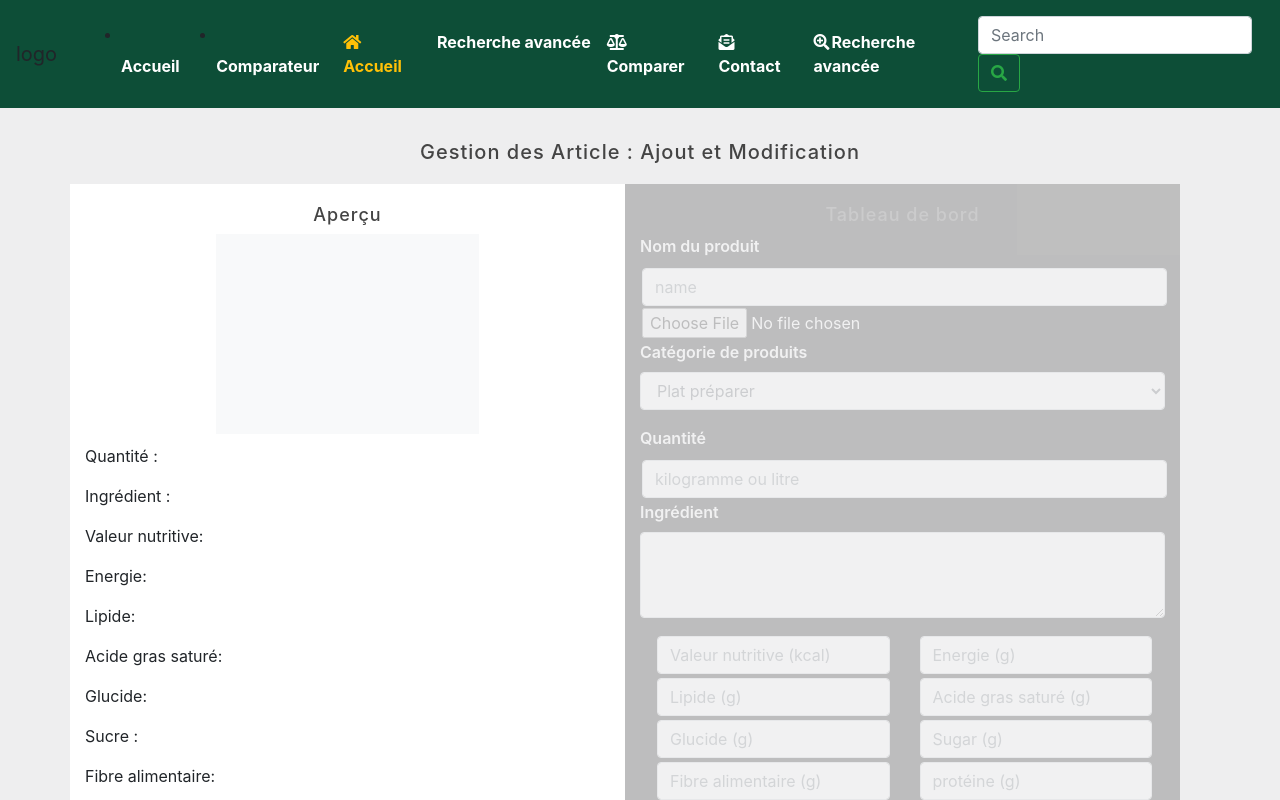
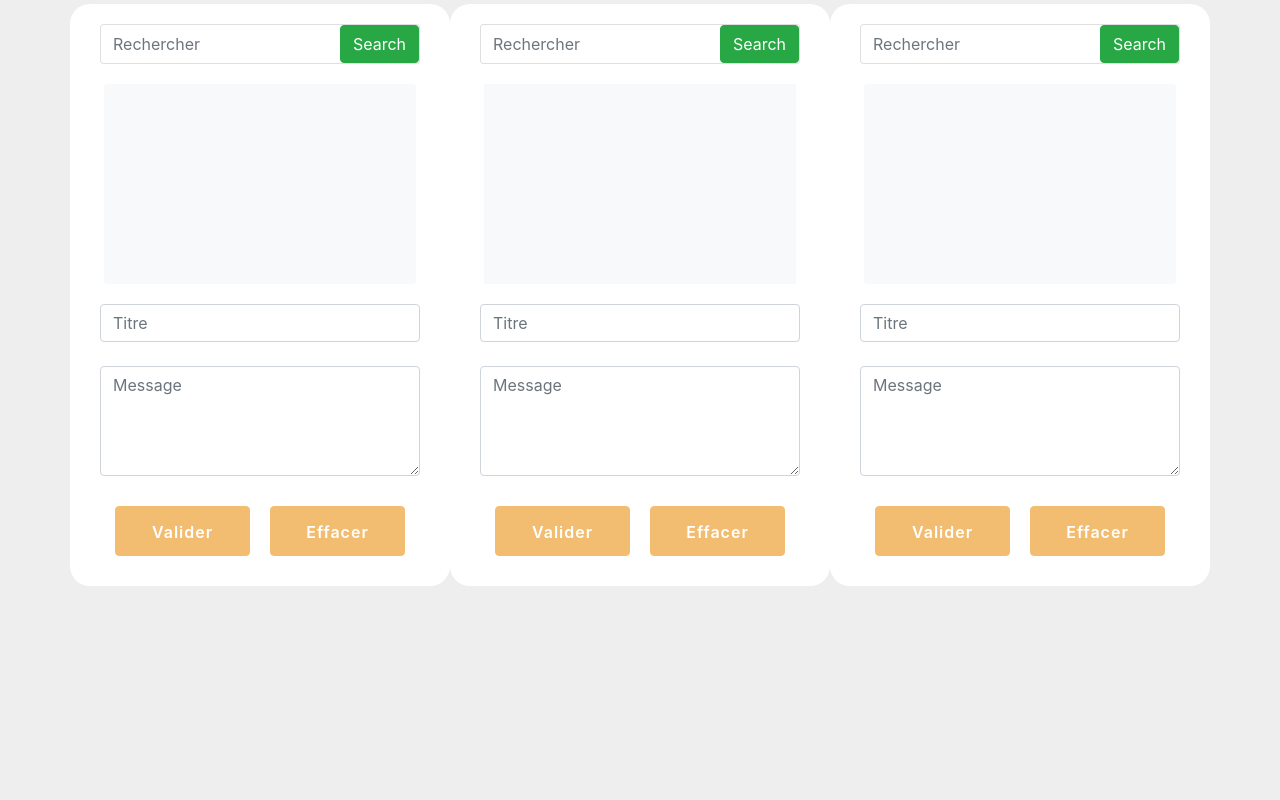
Before and after one commit to WildCodeSchool/tours-0918-js-projet2-found-eat, an Angular app in the folder Found-eat/: page /gallery/1 in a window 1280 px wide. Shown: the top 800 px of the page. Built offline with nearby package versions, Linux system fonts and the light colour scheme.

Commit message:
Slideshow update 0.1

```diff
--- a/Found-eat/src/app/ajout/ajout.component.css
+++ b/Found-eat/src/app/ajout/ajout.component.css
@@ -6,7 +6,6 @@
 {
 width: 100%
 }
-
 
 
 h1{
@@ -18,14 +17,28 @@ h1{
     margin-bottom:20px;
 }
 
-h2{
+/* Style of header for formula */
+.subOne{
+    color:white;
+    font-size: 18px;
+    margin: 0 0 8px 0;
+    text-align: center;
+    letter-spacing: 1px;
+    margin-top:20px;
+    font-weight:600;
+}
+
+/* Style of header for presentation */
+.subTwo{
     color:#444444;
     font-size: 18px;
     margin: 0 0 8px 0;
     text-align: center;
     letter-spacing: 1px;
     margin-top:20px;
+    font-weight: 600;
 }
+
 
 
 .formulaire{
--- a/Found-eat/src/app/ajout/ajout.component.html
+++ b/Found-eat/src/app/ajout/ajout.component.html
@@ -2,29 +2,8 @@
   <h1 class="text-align center "> Gestion des Article : Ajout et Modification </h1>
 
   <div class="row">
-      <div class="présentation col-6 ">
-        <h2>Aperçu</h2>
-        <!-- Lié au formulaire, La présentation du produit c'est à dire la fiche du produit se complétera en même temps que le formulaire. -->
-        <h4>{{ nom }}</h4>
-        <div class ="bg-light mx-auto">
-        <img [src]="url" height="200"><br />
-        </div>
-        <p>Quantité : {{ kil }}</p>
-        <p>Ingrédient : {{ inge }}</p>
-        <p>Valeur nutritive: {{ val }}</p>
-        <p>Energie: {{ ene }}</p>
-        <p>Lipide: {{ lip }}</p>
-        <p>Acide gras saturé: {{ ac }}</p>
-        <p>Glucide: {{ glu }}</p>
-        <p>Sucre : {{ sug }}</p>
-        <p>Fibre alimentaire: {{ fa }}</p>
-        <p>Protéine: {{ pr }}</p>
-        <p> Sel: {{ se }}</p>
-        <p>Sodium : {{ so }}</p>
-      </div>
-
     <div class="formulaire col-6">
-        <h2>Tableau de bord </h2>
+      <h2 class="subOne">Tableau de bord </h2>
       <!-- Le formulaire en lui même. il aura un Titre = Nom du produit. il aura la possibilié de rechercher un produit -->
       <div class="form-group">
         <form>
@@ -94,12 +73,27 @@
             </div>
           </div>
         </form>
-
-          <div class="symbole">
-          <!-- Symbole de qualité -->
       </div>
-
     </div>
+      <div class="présentation col-6 ">
+        <h2 class="subTwo">Aperçu</h2>
+        <!-- Lié au formulaire, La présentation du produit c'est à dire la fiche du produit se complétera en même temps que le formulaire. -->
+        <h4>{{ nom }}</h4>
+        <div class="bg-light mx-auto">
+          <img [src]="url" height="200"><br />
+        </div>
+        <p>Quantité : {{ kil }}</p>
+        <p>Ingrédient : {{ inge }}</p>
+        <p>Valeur nutritive: {{ val }}</p>
+        <p>Energie: {{ ene }}</p>
+        <p>Lipide: {{ lip }}</p>
+        <p>Acide gras saturé: {{ ac }}</p>
+        <p>Glucide: {{ glu }}</p>
+        <p>Sucre : {{ sug }}</p>
+        <p>Fibre alimentaire: {{ fa }}</p>
+        <p>Protéine: {{ pr }}</p>
+        <p> Sel: {{ se }}</p>
+        <p>Sodium : {{ so }}</p>
       </div>
 
     <button type="submit" class="btn btn-primary mx-auto">Sauvegarder</button>
--- a/Found-eat/src/app/app.component.html
+++ b/Found-eat/src/app/app.component.html
@@ -1,4 +1,5 @@
-<app-nav-bar></app-nav-bar>
+<!-- <app-nav-bar></app-nav-bar>
 <app-ajout></app-ajout>
-<!-- <app-footer></app-footer>
+<app-footer></app-footer>
 <router-outlet></router-outlet> -->
+<app-slideshow-update></app-slideshow-update>
--- a/Found-eat/src/app/app.module.ts
+++ b/Found-eat/src/app/app.module.ts
@@ -17,6 +17,7 @@ import { ContactComponent } from './contact/contact.component'
 import { Ingredients } from './ingredients.pipe';
 import { Productlist } from './services/products.list';
 import { ImagePreloadDirective } from './image-preload.directive';
+import { SlideshowUpdateComponent } from './slideshow-update/slideshow-update.component';
 
 const appRoutes: Routes = [
 	{ path: 'gallery', component: GalleryComponent },
@@ -41,7 +42,8 @@ const appRoutes: Routes = [
 		ModalComponent,
 		NavBarComponent,
 		FooterComponent,
-		ContactComponent
+		ContactComponent,
+		SlideshowUpdateComponent
 	],
 	imports: [
 		BrowserModule,
--- /dev/null
+++ b/Found-eat/src/app/slideshow-update/slideshow-update.component.css
@@ -0,0 +1,64 @@
+.bg-light{
+    margin-top: 20px;
+    margin-bottom: 20px;
+    height: 200px;
+    width: 88.88%;
+    border-radius: 3px;
+}
+
+
+.form-control-borderless {
+    border: none;
+}
+
+.form-control-borderless:hover, .form-control-borderless:active, .form-control-borderless:focus {
+    border: none;
+    outline: none;
+    box-shadow: none;
+}
+
+.row{
+    margin-top:20px;
+}
+
+.card-body{
+    padding: 0;
+    margin: 0;
+}
+
+.buttonPanel{
+    margin: 20px;
+}
+
+.btn.btn-primary{
+    background: #f0ad4e none repeat scroll 0 0;
+    border-color: #f0ad4e;
+    opacity: 0.8 ;
+    color: #ffffff;
+    font-size:16px;
+    font-weight: 600;
+    letter-spacing: 1px;
+    width:100%;
+    height: 50px;
+    line-height:50px;
+    padding: 0;
+    margin:10px;
+
+    transition: all;
+    transition-duration: 0.3s;
+    transition-timing-function: ease;
+    transition-delay: 0s;
+}
+.btn.btn-primary:hover{
+    opacity:1;
+}
+
+.choice1, .choice2, .choice3  {
+    background: #ffffff;
+    border-radius: 20px;
+}
+
+.card {
+    margin-top:20px;
+
+}
--- /dev/null
+++ b/Found-eat/src/app/slideshow-update/slideshow-update.component.html
@@ -0,0 +1,113 @@
+<div class="container">
+  <div class="row my-1">
+<!-- Choice 1 for slideshow -->
+    <div class="choice1 col-xs-12 col-md-4 ">
+        <div class="col-12">
+            <form class="card card-sm">
+                <div class="card-body row no-gutters align-items-center">
+                    <div class="col">
+                        <input class="form-control form-control-borderless" type="search" placeholder="Rechercher">
+                    </div>
+                    <div class="col-auto">
+                        <button class="btn btn-success" type="submit">Search</button>
+                    </div>
+                </div>
+            </form>
+        </div>
+
+          <div class="bg-light mx-auto">
+            <img [src]="url" height="200"><br />
+          </div>
+
+        <div class="col-12">
+          <form class="d-flex justify-content-center">
+            <input class="form-control" type="text" placeholder="Titre">
+          </form>
+          <div class="form-group">
+              <label for="FormControlTextArea"></label>
+              <textarea maxlength="50" class="form-control" id="TextArea" placeholder="Message" rows="4"></textarea>
+            </div>
+        </div>
+        <div class="buttonPanel d-flex justify-content-around">
+        <button type="save" class="btn btn-primary ">Valider</button>
+        <button type="reset" class="btn btn-primary">Effacer</button>
+      </div>
+      </div>
+
+
+
+
+
+<!-- Choice 2 for slideshow -->
+
+<div class="choice2 col-xs-12 col-md-4">
+    <div class="col-12">
+        <form class="card card-sm">
+            <div class="card-body row no-gutters align-items-center">
+                <div class="col">
+                    <input class="form-control form-control-borderless" type="search" placeholder="Rechercher">
+                </div>
+                <div class="col-auto">
+                    <button class="btn btn-success" type="submit">Search</button>
+                </div>
+            </div>
+        </form>
+    </div>
+
+      <div class="bg-light mx-auto">
+        <img [src]="url" height="200"><br />
+      </div>
+
+    <div class="col-12">
+      <form class="d-flex justify-content-center">
+        <input class="form-control" type="text" placeholder="Titre">
+      </form>
+      <div class="form-group">
+          <label for="FormControlTextArea"></label>
+          <textarea maxlength="50" class="form-control" id="TextArea" placeholder="Message" rows="4"></textarea>
+        </div>
+    </div>
+    <div class="buttonPanel d-flex justify-content-around">
+    <button type="save" class="btn btn-primary ">Valider</button>
+    <button type="reset" class="btn btn-primary">Effacer</button>
+  </div>
+  </div>
+<!-- Choice 3 for slideshow -->
+
+<div class="choice3 col-xs-12 col-md-4">
+    <div class="col-12">
+        <form class="card card-sm">
+            <div class="card-body row no-gutters align-items-center">
+                <div class="col">
+                    <input class="form-control form-control-borderless" type="search" placeholder="Rechercher">
+                </div>
+                <div class="col-auto">
+                    <button class="btn btn-success" type="submit">Search</button>
+                </div>
+            </div>
+        </form>
+    </div>
+
+      <div class="bg-light mx-auto">
+        <img [src]="url" height="200"><br />
+      </div>
+
+    <div class="col-12">
+      <form class="d-flex justify-content-center">
+        <input class="form-control" type="text" placeholder="Titre">
+      </form>
+      <div class="form-group">
+          <label for="FormControlTextArea"></label>
+          <textarea maxlength="50" class="form-control" id="TextArea" placeholder="Message" rows="4"></textarea>
+        </div>
+    </div>
+    <div class="buttonPanel d-flex justify-content-around">
+    <button type="save" class="btn btn-primary ">Valider</button>
+    <button type="reset" class="btn btn-primary">Effacer</button>
+  </div>
+  </div>
+
+
+
+  </div>
+</div>
--- /dev/null
+++ b/Found-eat/src/app/slideshow-update/slideshow-update.component.ts
@@ -0,0 +1,16 @@
+import { Component, OnInit } from '@angular/core';
+
+@Component({
+  selector: 'app-slideshow-update',
+  templateUrl: './slideshow-update.component.html',
+  styleUrls: ['./slideshow-update.component.css']
+})
+export class SlideshowUpdateComponent implements OnInit {
+
+  constructor() { }
+
+  ngOnInit() {
+  }
+
+
+}
```
Also changed, not shown: 1 other file (tests, documents, lock files or other folders). Lines whose indentation alone changed are shown as unchanged.
